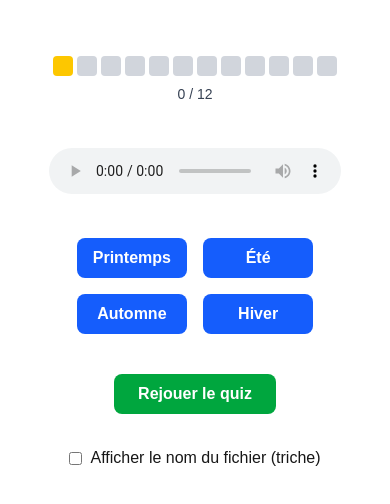
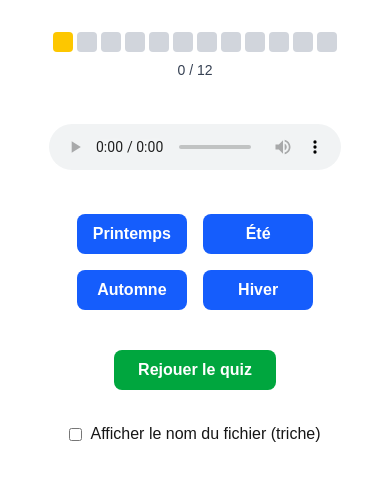
Before and after one commit to starwalker00/vivaldi-quizz, a Next.js app: page / in a window 390 px wide. Shown: the top 504 px of the page. Built offline with nearby package versions, Linux system fonts and the light colour scheme.

Commit message:
full height on mobile

```diff
--- a/app/page.tsx
+++ b/app/page.tsx
@@ -2,7 +2,7 @@ import QuizPlayer from './components/QuizPlayer';
 
 export default function HomePage() {
   return (
-    <main className="p-6">
+    <main className="min-h-screen flex flex-col">
       <QuizPlayer />
     </main>
   );
```
